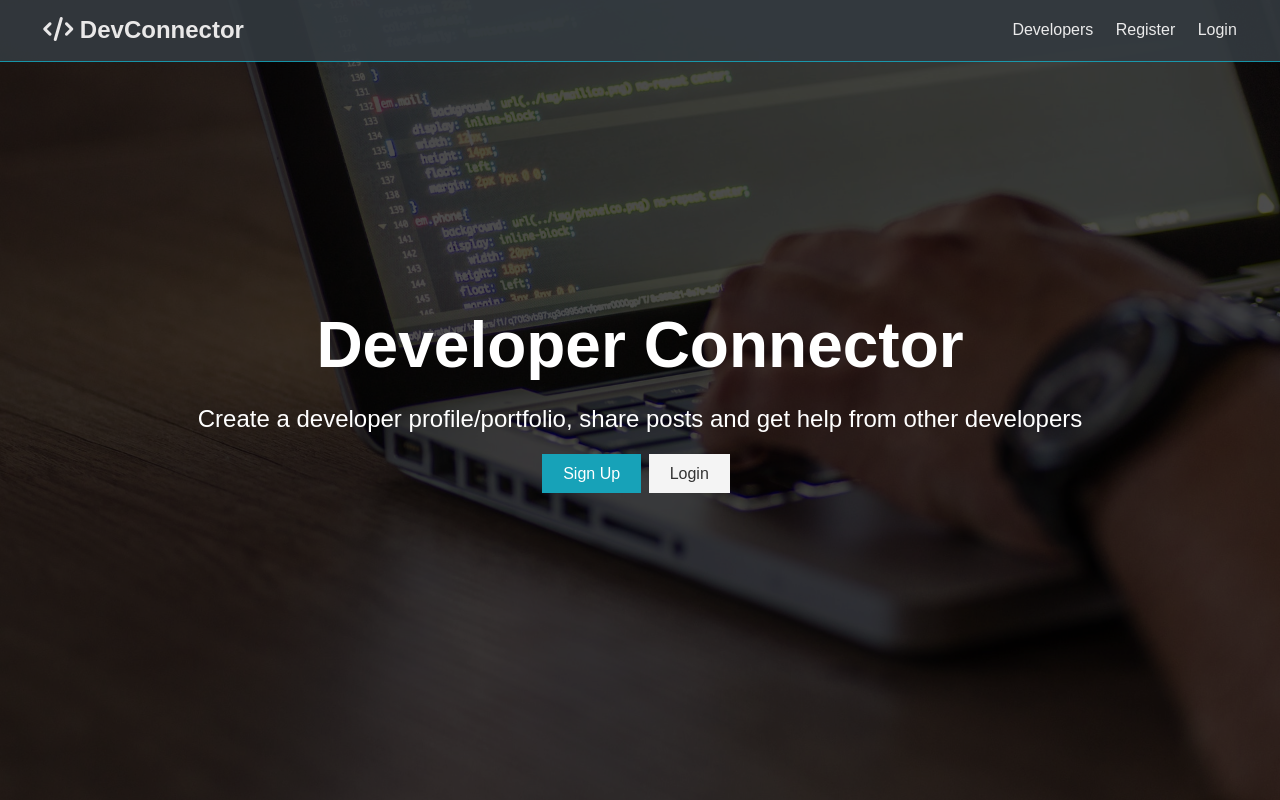
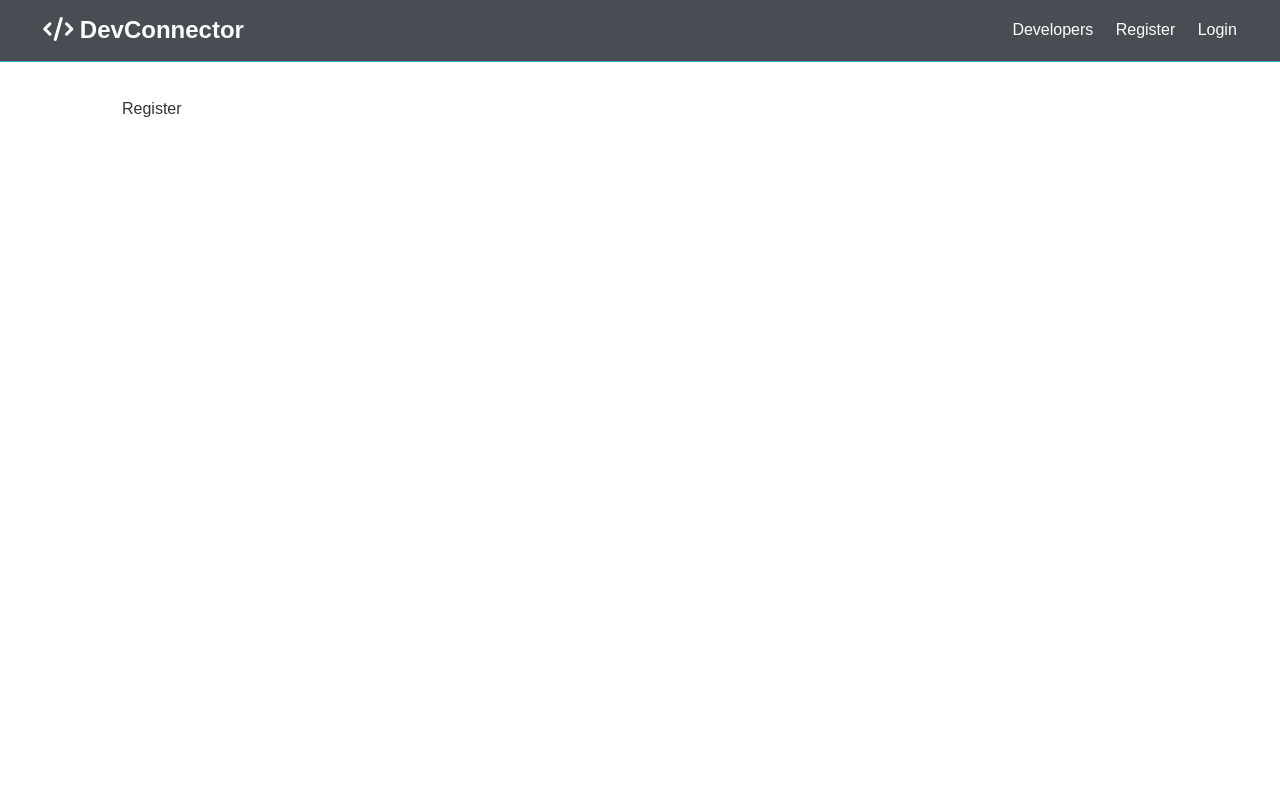
Before and after one commit to notayogilee/MERN-DevConnector, a React (Create React App) app in the folder client/: page /register in a window 1280 px wide. Built offline with nearby package versions, Linux system fonts and the light colour scheme.

Commit message:
set up basic front end routes

```diff
--- a/client/src/App.js
+++ b/client/src/App.js
@@ -1,14 +1,25 @@
 import React, { Fragment } from 'react';
+import { BrowserRouter as Router, Route, Switch } from 'react-router-dom';
 import Navbar from './components/layout/Navbar';
 import Landing from './components/layout/Landing';
+import Login from './components/auth/Login';
+import Register from './components/auth/Register';
 import './App.css';
 
 const App = () => {
   return (
-    <Fragment>
-      <Navbar />
-      <Landing />
-    </Fragment>
+    <Router>
+      <Fragment>
+        <Navbar />
+        <Route exact path="/" component={Landing} />
+        <section className="container">
+          <Switch>
+            <Route exact path="/register" component={Register} />
+            <Route exact path="/login" component={Login} />
+          </Switch>
+        </section>
+      </Fragment>
+    </Router>
   )
 };
 
--- /dev/null
+++ b/client/src/components/auth/Login.js
@@ -0,0 +1,11 @@
+import React from 'react'
+
+const Login = () => {
+  return (
+    <div>
+      Login
+    </div>
+  )
+}
+
+export default Login;
--- /dev/null
+++ b/client/src/components/auth/Register.js
@@ -0,0 +1,11 @@
+import React from 'react'
+
+const Register = () => {
+  return (
+    <div>
+      Register
+    </div>
+  )
+}
+
+export default Register;
--- a/client/src/components/layout/Landing.js
+++ b/client/src/components/layout/Landing.js
@@ -1,4 +1,5 @@
-import React from 'react'
+import React from 'react';
+import { Link } from 'react-router-dom';
 
 const Landing = () => {
   return (
@@ -11,8 +12,8 @@ const Landing = () => {
             other developers
         </p>
           <div className="buttons">
-            <a href="register.html" className="btn btn-primary">Sign Up</a>
-            <a href="login.html" className="btn btn-light">Login</a>
+            <Link to="/register" className="btn btn-primary">Sign Up</Link>
+            <Link to="/login" className="btn btn-light">Login</Link>
           </div>
         </div>
       </div>
--- a/client/src/components/layout/Navbar.js
+++ b/client/src/components/layout/Navbar.js
@@ -1,15 +1,16 @@
-import React from 'react'
+import React from 'react';
+import { Link } from 'react-router-dom';
 
 const Navbar = () => {
   return (
     <nav className="navbar bg-dark">
       <h1>
-        <a href="index.html"><i className="fas fa-code"></i> DevConnector</a>
+        <Link to="/"><i className="fas fa-code"></i> DevConnector</Link>
       </h1>
       <ul>
-        <li><a href="profiles.html">Developers</a></li>
-        <li><a href="register.html">Register</a></li>
-        <li><a href="login.html">Login</a></li>
+        <li><a href="!#">Developers</a></li>
+        <li><Link to="/register">Register</Link></li>
+        <li><Link to="/login">Login</Link></li>
       </ul>
     </nav>
   )
```
